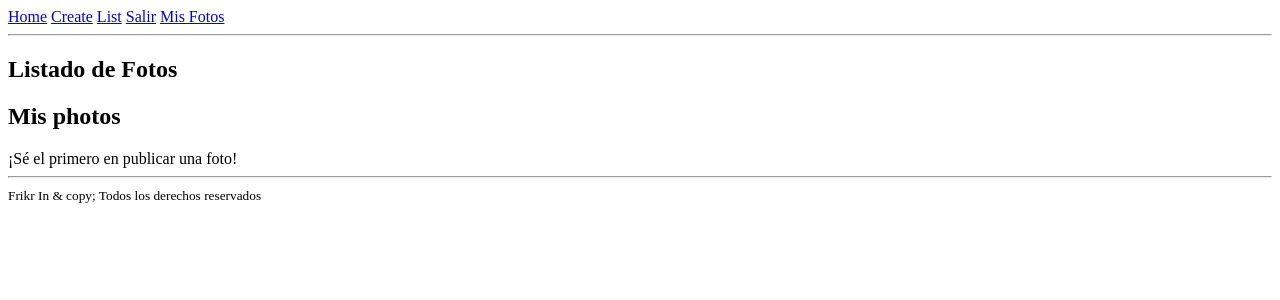
After one commit to Charliejms/djago2.0, a Django app: a page that uses templates/base.html in a window 1280 px wide. The commit adds this page. Shown: the top 300 px of the page. Run offline with Django 3.2, Linux system fonts and the light colour scheme; the visitor is signed in with stand-in values (Sample User, id 1); data that the repository does not hold is empty.

Commit message:
Create owner list photos using generics views, and add login requieres mixin

```diff
--- a/frikr/urls.py
+++ b/frikr/urls.py
@@ -19,7 +19,8 @@ from photos import views as views_photo
 from photos.views import (HomeView,
                           DetailView,
                           CreatePhotoView,
-                          ListPhotoView)
+                          ListPhotoView,
+                          UserPhotoView,)
 from users.views import (LoginView,
                          LogoutView)
 
@@ -31,6 +32,7 @@ urlpatterns = [
     path('photo/create/', CreatePhotoView.as_view(), name='photo_create'),
     # List photos user
     path('photo/list/', ListPhotoView.as_view(), name='photo_list'),
+    path('<username>/misfotos/', UserPhotoView.as_view(), name='user_photos'),
     # User
     path('login/', LoginView.as_view(), name='user_login'),
     path('logout', LogoutView.as_view(), name='user_logout'),
--- /dev/null
+++ b/photos/templates/photos/user_photos.html
@@ -0,0 +1,11 @@
+{% extends 'base.html' %}
+
+{% block section %}
+    <h1>Listado de Fotos</h1>
+    <h2>Mis photos</h2>
+    {% if object_list|length > 0 %}
+        {% include 'photos/photos_loop.html' with photos_list=object_list %}
+    {% else %}
+        ¡Sé el primero en publicar una foto!
+    {% endif %}
+{% endblock %}
--- a/photos/views.py
+++ b/photos/views.py
@@ -3,11 +3,15 @@ from django.shortcuts import render
 from django.urls import reverse
 from django.contrib.auth.decorators import login_required
 from django.utils.decorators import method_decorator
-from django.views.generic import View
+from django.views.generic import View, ListView
 from django.db.models import Q
 # Create your views here.
 from photos.form import PhotoForm
 from photos.models import Photo, PUBLIC
+
+# import generic classes
+
+from django.contrib.auth.mixins import LoginRequiredMixin
 
 
 class PhotoQuerySet(object):
@@ -122,3 +126,20 @@ class ListPhotoView(View, PhotoQuerySet):
             'photos': self.get_photos_queryset(request)
         }
         return render(request, 'photos/list.html', context)
+
+
+class UserPhotoView(LoginRequiredMixin, ListView):
+    model = Photo
+    template_name = 'photos/user_photos.html'
+
+    def get_queryset(self):
+        query_set = super(UserPhotoView, self).get_queryset()
+        return query_set.filter(owner=self.request.user)
+
+
+    # def get_context_data(self, *, object_list=None, **kwargs):
+    #     photos = Photo
+    #     # TODO añadir articulos relacionados //baners -etc
+    #     context = super(UserPhotoView, self).get_context_data(**kwargs)
+    #     context['list_related'] = Photo.objects.filter(owner='2')
+    #     return context
--- a/templates/base.html
+++ b/templates/base.html
@@ -11,7 +11,7 @@
     <a href="{% url 'photo_list' %}">List</a>
     {% if  user.is_authenticated %}
         <a href="{% url 'user_logout' %}"> Salir</a>
-{#        <a href="{% url 'user_photos' %}">Mis Fotos</a>#}
+        <a href="{% url 'user_photos' user.username %}">Mis Fotos</a>
     {% else %}
         <a href="{% url 'user_login' %}"> Entrar</a>
     {% endif %}
```
